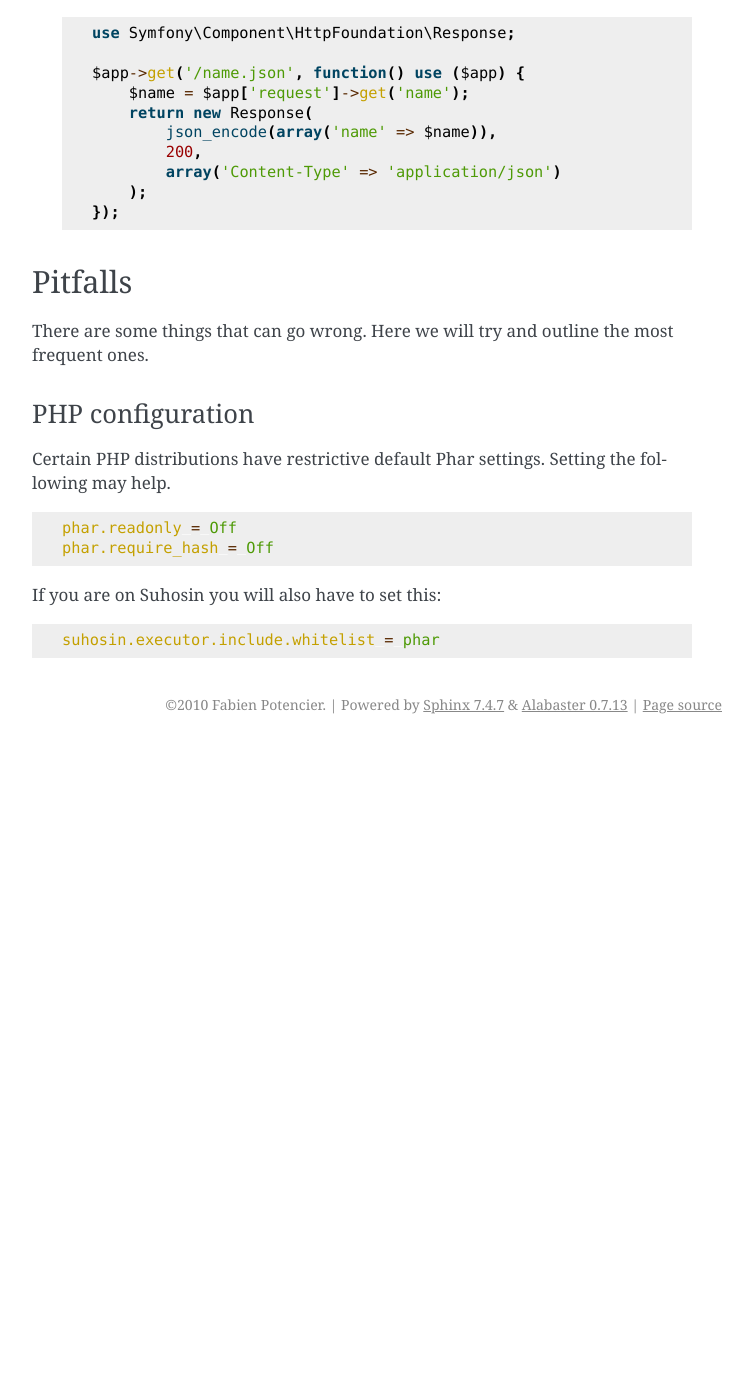
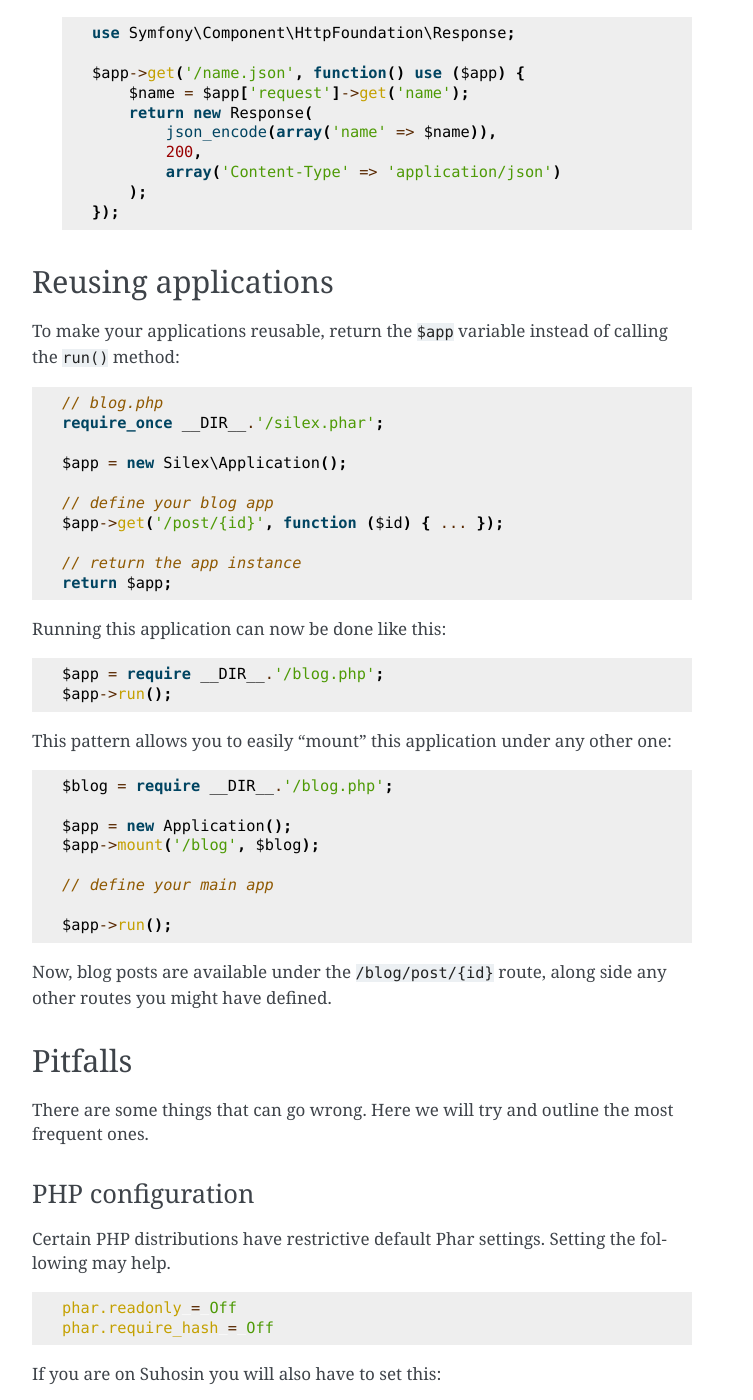
Before and after one commit to silexphp/Silex, a Sphinx documentation site: the page built from doc/usage.rst, in a window 1280 px wide and 1400 px high, scrolled down 7681 px. Shown: the whole window, without its empty margins (388-1141 px from the left). Built offline with Sphinx 7.4.7, drawn with Linux system fonts in a browser that asks for light colours; before the commit the page ends 8425 px from its top, so only the background shows below that; some of the changed text lies outside the part shown.

Commit message:
added support for mountable applications

```diff
--- a/doc/usage.rst
+++ b/doc/usage.rst
@@ -12,7 +12,7 @@ controller definitions, call the ``run`` method on your application.
 
 ::
 
-    require __DIR__.'/silex.phar';
+    require_once __DIR__.'/silex.phar';
 
     use Silex\Application;
 
@@ -380,6 +380,43 @@ correctly, to prevent Cross-Site-Scripting attacks.
           );
       });
 
+Reusing applications
+--------------------
+
+To make your applications reusable, return the ``$app`` variable instead of
+calling the ``run()`` method::
+
+    // blog.php
+    require_once __DIR__.'/silex.phar';
+
+    $app = new Silex\Application();
+
+    // define your blog app
+    $app->get('/post/{id}', function ($id) { ... });
+
+    // return the app instance
+    return $app;
+
+Running this application can now be done like this::
+
+    $app = require __DIR__.'/blog.php';
+    $app->run();
+
+This pattern allows you to easily "mount" this application under any other
+one::
+
+    $blog = require __DIR__.'/blog.php';
+
+    $app = new Application();
+    $app->mount('/blog', $blog);
+
+    // define your main app
+
+    $app->run();
+
+Now, blog posts are available under the ``/blog/post/{id}`` route, along side
+any other routes you might have defined.
+
 Pitfalls
 --------
 
```
Also changed, not shown: 2 other files.
